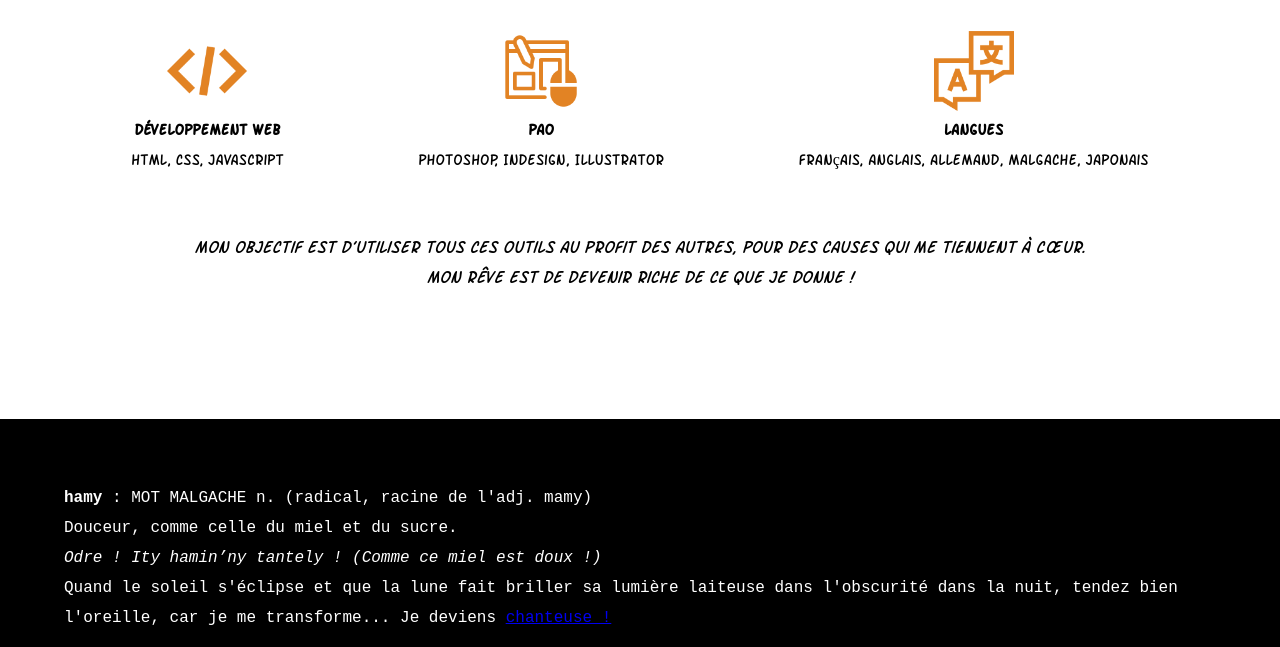
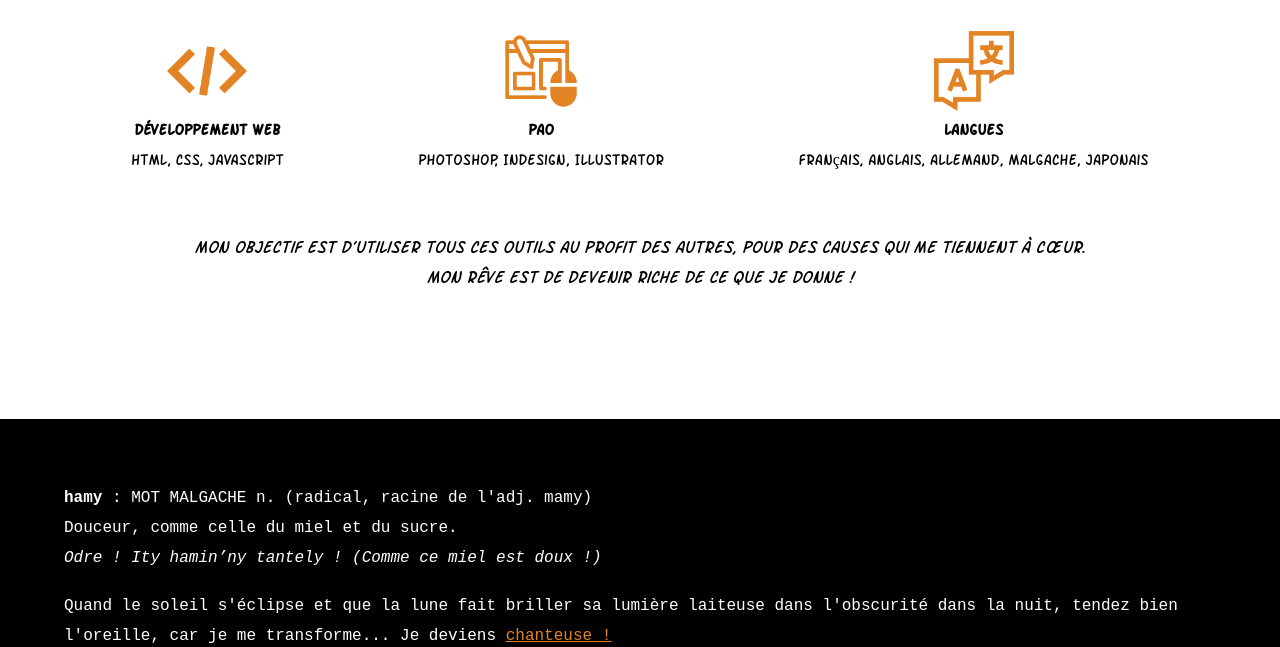
Before and after one commit to jesuishamy/je-suis-hamy, a plain HTML site: page index.html in a window 1280 px wide. Shown: the part 1294-1941 px from the top of the page. Drawn offline with Linux system fonts and the light colour scheme; files whose address does not match are found by name.

Commit message:
Update index.html

```diff
--- a/index.html
+++ b/index.html
@@ -85,9 +85,9 @@
             <p>
                 <b>hamy</b> : MOT MALGACHE n. (radical, racine de l'adj. mamy) <br>
                 Douceur, comme celle du miel et du sucre. <br><em>Odre ! Ity hamin’ny tantely ! (Comme ce miel est doux !)</em>
-            </p>
+            </p><br>
             <p>
-                Quand le soleil s'éclipse et que la lune fait briller sa lumière laiteuse dans l'obscurité dans la nuit, tendez bien l'oreille, car je me transforme... Je deviens <a href="https://www.youtube.com/watch?v=12p3oLYjPCE">chanteuse !</a>
+                Quand le soleil s'éclipse et que la lune fait briller sa lumière laiteuse dans l'obscurité dans la nuit, tendez bien l'oreille, car je me transforme... Je deviens <a href="https://www.youtube.com/watch?v=12p3oLYjPCE" target="_blank" style="color:#e28324;">chanteuse !</a>
             </p>
             <a href="https://www.linkedin.com/in/hamy-razakamanantsoa"><img src="images/linkedin.png"></a>
         </footer>
```
